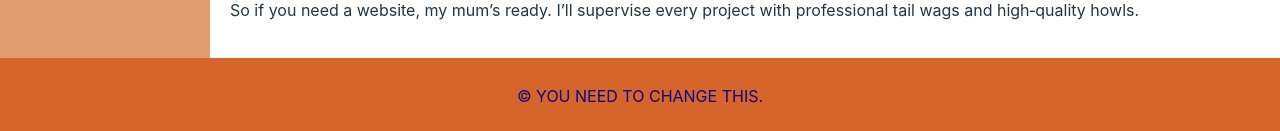
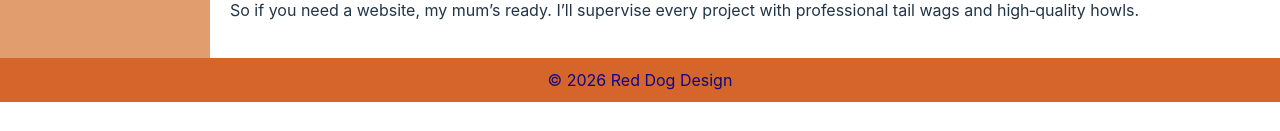
Before and after one commit to MelodySpring/First-React-Application, a React (Vite) app: page / in a window 1280 px wide. Shown: the part 754-885 px from the top of the page. After the commit the page ends 856 px from the top, so only its background shows below. Built offline with nearby package versions, Linux system fonts and the light colour scheme.

Commit message:
Footer amended

```diff
--- a/src/components/Footer.jsx
+++ b/src/components/Footer.jsx
@@ -3,8 +3,11 @@ import React from 'react'
 const Footer = () => {
   return (
     <footer style={styles.footer}>
-      <p>&copy; YOU NEED TO CHANGE THIS.</p>
+      <span>
+        &copy; {new Date().getFullYear()} Red Dog Design
+      </span>
     </footer>
+
   )
 }
 
```
